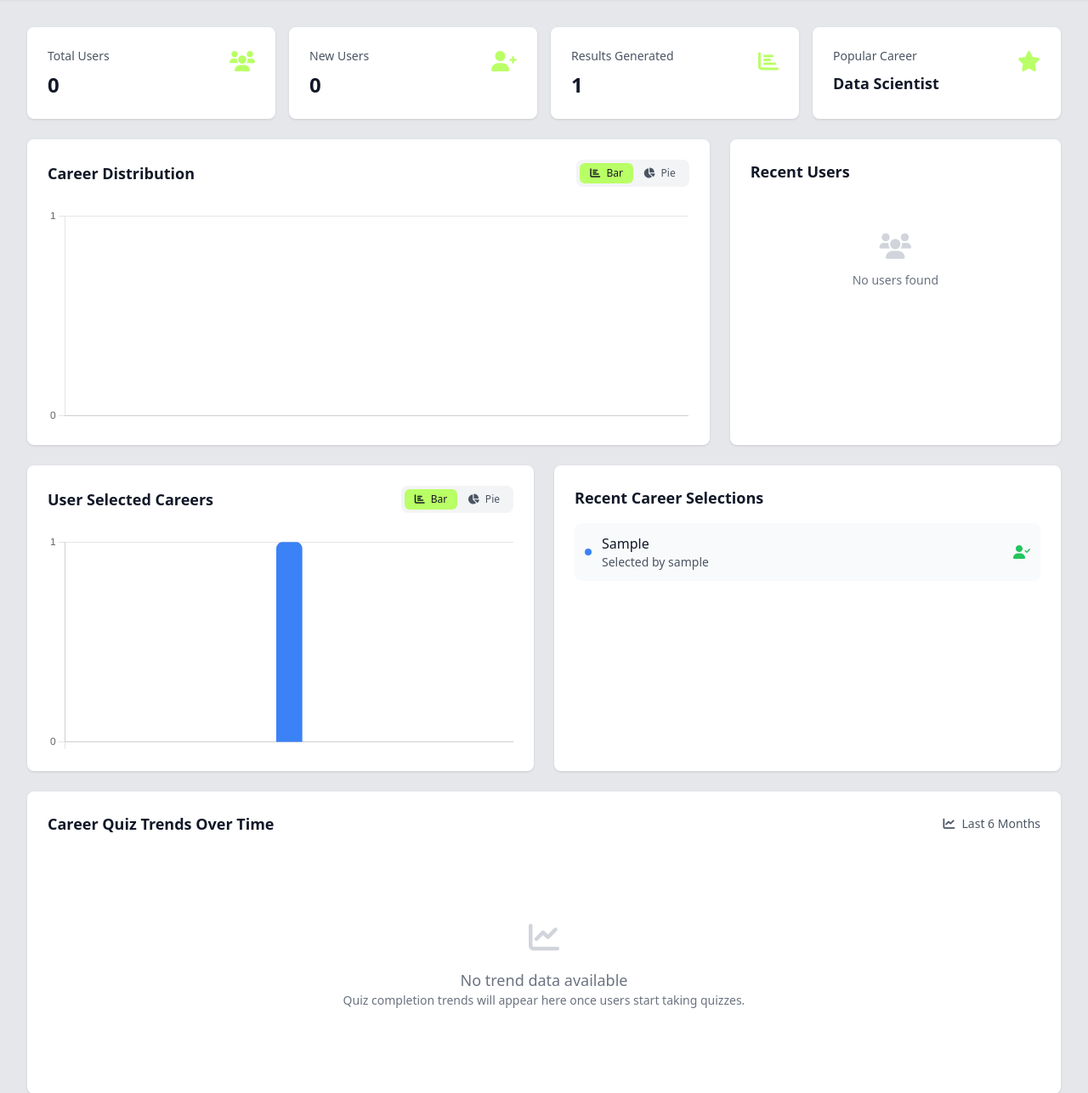
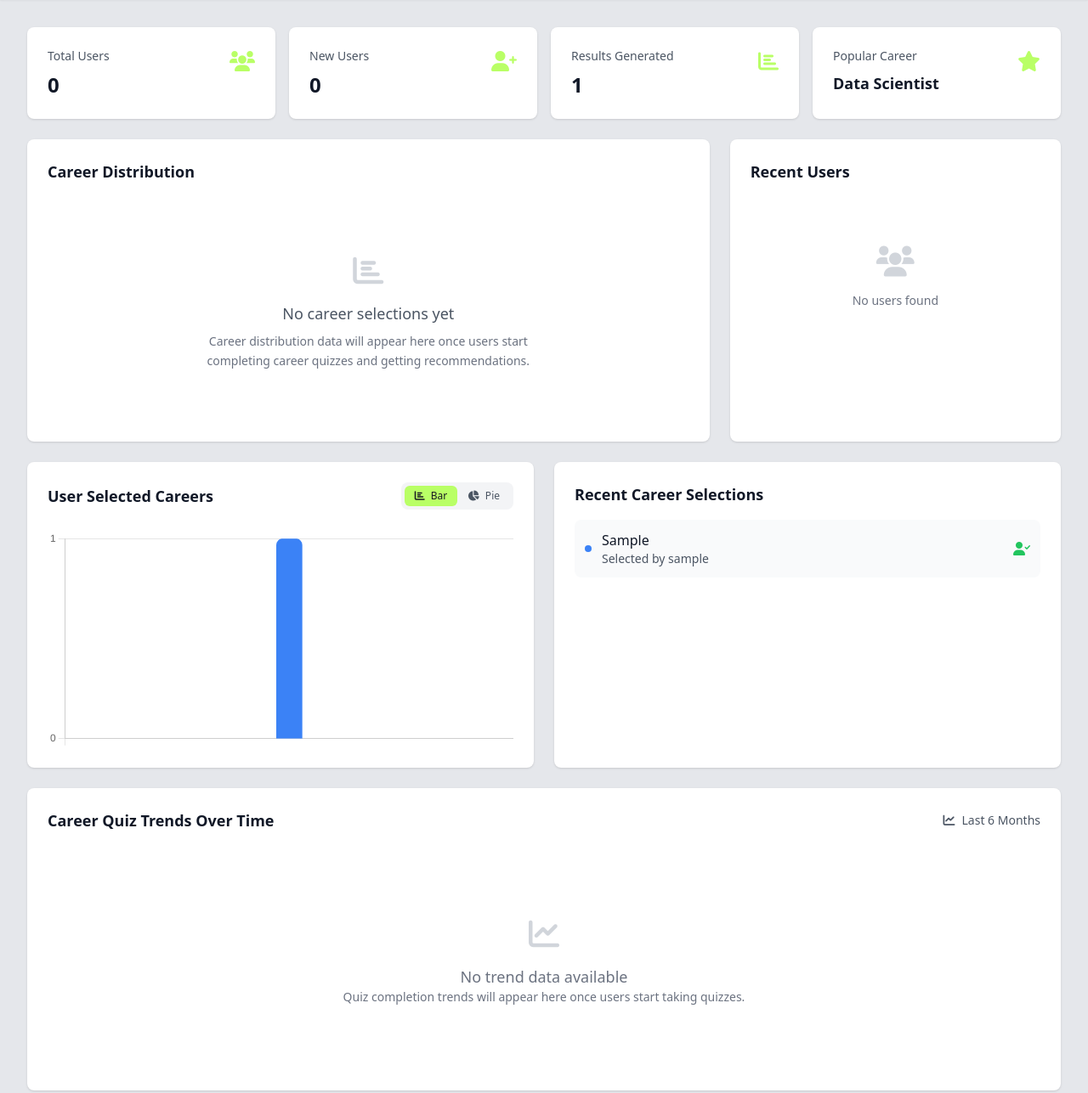
Before and after one commit to Jim-Hadjili/Career_Quiz_App, a PHP site: page /admin/adminDashboard.php in a window 1280 px wide. Shown: the part 101-1388 px from the top of the page at 85% size. Run offline with PHP 8.4, Linux system fonts and the light colour scheme; the visitor is signed in with stand-in values (Sample User, id 1); tables that the repository leaves empty or names only in its code hold one stand-in row (values such as "Sample post"); some libraries are stand-ins or nearby versions.

Commit message:
feat: Enhance user experience in admin dashboard with improved no data states and chart visibility controls

```diff
--- a/admin/AdminDashboardComponents/adminUserList.php
+++ b/admin/AdminDashboardComponents/adminUserList.php
@@ -28,8 +28,8 @@
                 </div>
             <?php endforeach; ?>
         <?php else: ?>
-            <div class="text-center py-8">
-                <i class="fas fa-users text-gray-300 text-3xl mb-3"></i>
+            <div class="flex flex-col items-center justify-center py-12 text-center">
+                <i class="fas fa-users text-gray-300 text-4xl mb-4"></i>
                 <p class="text-gray-500 text-sm">No users found</p>
             </div>
         <?php endif; ?>
--- a/admin/AdminDashboardComponents/careerDistributionChart.php
+++ b/admin/AdminDashboardComponents/careerDistributionChart.php
@@ -1,7 +1,7 @@
 <div class="lg:col-span-2 bg-white rounded-lg shadow p-6">
     <div class="flex items-center justify-between mb-6">
         <h3 class="text-lg font-bold text-gray-900">Career Distribution</h3>
-        <div class="flex items-center gap-2">
+        <div class="flex items-center gap-2" id="career-chart-controls">
             <!-- Chart Type Toggle -->
             <div class="flex bg-gray-100 rounded-lg p-1">
                 <button id="barChartBtn" class="px-3 py-1 text-xs font-medium rounded-md bg-lime text-dark transition-colors">
@@ -15,7 +15,20 @@
             </div>
         </div>
     </div>
-    <div class="relative h-64">
+
+    <!-- Chart Container -->
+    <div class="relative h-64" id="career-chart-container">
         <canvas id="careerChart"></canvas>
     </div>
+
+    <!-- No Data State -->
+    <div class="hidden flex flex-col items-center justify-center h-64 text-gray-500" id="career-no-data">
+        <div class="text-center">
+            <i class="fas fa-chart-bar text-4xl text-gray-300 mb-4"></i>
+            <h4 class="text-lg font-medium text-gray-600 mb-2">No career selections yet</h4>
+            <p class="text-sm text-gray-500 leading-relaxed max-w-sm">
+                Career distribution data will appear here once users start completing career quizzes and getting recommendations.
+            </p>
+        </div>
+    </div>
 </div>
--- a/admin/AdminDashboardFunctions/quizResults.php
+++ b/admin/AdminDashboardFunctions/quizResults.php
@@ -30,11 +30,14 @@
                 }
             }
 
-            arsort($career_counts);
-            return array_slice($career_counts, 0, 6, true);
+            if (!empty($career_counts)) {
+                arsort($career_counts);
+                return array_slice($career_counts, 0, 6, true);
+            }
         }
 
-        return ['Data Science' => 12, 'Software Dev' => 8, 'Engineering' => 6, 'Business' => 4, 'Healthcare' => 3, 'Education' => 2];
+        // Return empty array if no data found instead of sample data
+        return [];
     }
 
     public function getSelectedCareersData() {
@@ -57,12 +60,14 @@
                 }
             }
 
-            arsort($selected_careers);
-            $selected_careers = array_slice($selected_careers, 0, 8, true);
+            if (!empty($selected_careers)) {
+                arsort($selected_careers);
+                $selected_careers = array_slice($selected_careers, 0, 8, true);
+            }
         }
 
         return [
-            'selected_careers' => $selected_careers ?: ['Data Scientist' => 8, 'Software Engineer' => 6, 'HR Specialist' => 4, 'Marketing Manager' => 3],
+            'selected_careers' => $selected_careers,
             'monthly_data' => $monthly_data
         ];
     }
--- a/admin/AdminDashboardScripts/chartControls.js
+++ b/admin/AdminDashboardScripts/chartControls.js
@@ -8,7 +8,7 @@
   initializeControls() {
     this.setupCareerDistributionControls();
     this.setupSelectedCareersControls();
-    this.setupUserSelectedCareersControls(); // NEW
+    this.setupUserSelectedCareersControls();
   }
 
   setupCareerDistributionControls() {
@@ -17,13 +17,17 @@
 
     if (barChartBtn && pieChartBtn) {
       barChartBtn.addEventListener("click", () => {
-        this.chartManager.createBarChart();
-        this.toggleButtonState(barChartBtn, pieChartBtn);
+        if (this.chartManager.hasCareerData()) {
+          this.chartManager.createBarChart();
+          this.toggleButtonState(barChartBtn, pieChartBtn);
+        }
       });
 
       pieChartBtn.addEventListener("click", () => {
-        this.chartManager.createPieChart();
-        this.toggleButtonState(pieChartBtn, barChartBtn);
+        if (this.chartManager.hasCareerData()) {
+          this.chartManager.createPieChart();
+          this.toggleButtonState(pieChartBtn, barChartBtn);
+        }
       });
     }
   }
--- a/admin/AdminDashboardScripts/chartManager.js
+++ b/admin/AdminDashboardScripts/chartManager.js
@@ -19,8 +19,38 @@
     this.fullUserSelectedCareerNames = window.fullUserSelectedCareerNames || [];
   }
 
+  // Check if career distribution has data
+  hasCareerData() {
+    const data = this.dataManager.getCareerDistributionData();
+    return data.labels.length > 0 && data.counts.some((count) => count > 0);
+  }
+
+  // Show/hide career chart based on data availability
+  toggleCareerChartVisibility() {
+    const chartContainer = document.getElementById("career-chart-container");
+    const noDataContainer = document.getElementById("career-no-data");
+    const chartControls = document.getElementById("career-chart-controls");
+
+    if (!chartContainer || !noDataContainer || !chartControls) return;
+
+    if (this.hasCareerData()) {
+      chartContainer.classList.remove("hidden");
+      noDataContainer.classList.add("hidden");
+      chartControls.classList.remove("hidden");
+    } else {
+      chartContainer.classList.add("hidden");
+      noDataContainer.classList.remove("hidden");
+      chartControls.classList.add("hidden");
+    }
+  }
+
   // Career Distribution Charts
   createBarChart() {
+    if (!this.hasCareerData()) {
+      this.toggleCareerChartVisibility();
+      return;
+    }
+
     if (this.currentChart) {
       this.currentChart.destroy();
     }
@@ -43,9 +73,16 @@
       },
       options: this.getBarChartOptions(this.fullCareerNames),
     });
+
+    this.toggleCareerChartVisibility();
   }
 
   createPieChart() {
+    if (!this.hasCareerData()) {
+      this.toggleCareerChartVisibility();
+      return;
+    }
+
     if (this.currentChart) {
       this.currentChart.destroy();
     }
@@ -67,6 +104,8 @@
       },
       options: this.getPieChartOptions(this.fullCareerNames),
     });
+
+    this.toggleCareerChartVisibility();
   }
 
   // Selected Careers Charts
```
